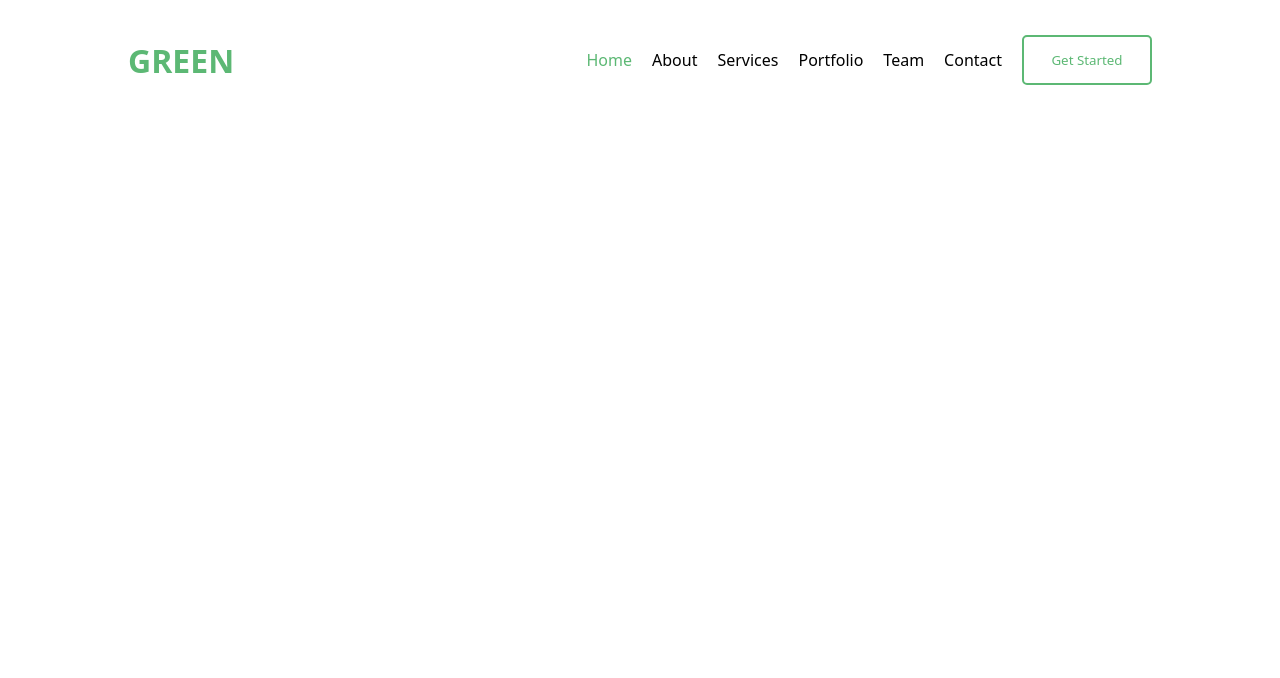
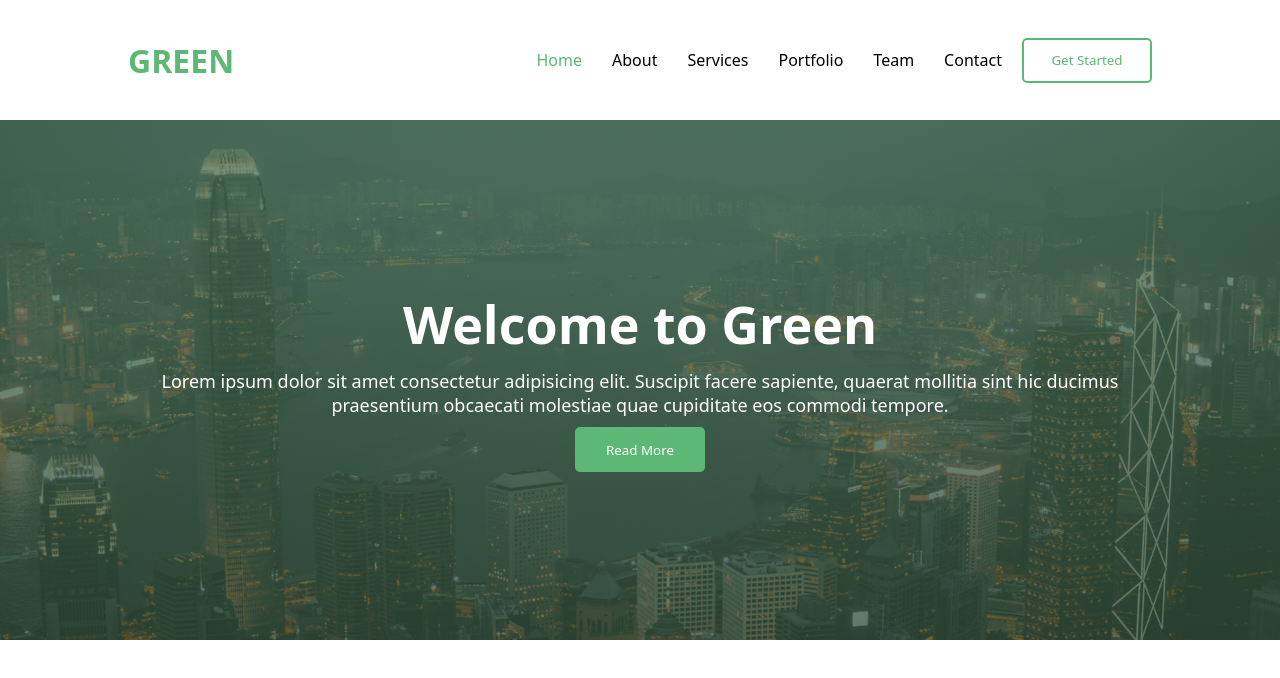
Before and after one commit to abdurahmanselmanovic/selmanovic, a plain HTML site: page index.html in a window 1280 px wide. Drawn offline with Linux system fonts and the light colour scheme.

Commit message:
hero-section added

```diff
--- a/assets/css/style.css
+++ b/assets/css/style.css
@@ -19,7 +19,7 @@
 
 .navbar h1 {
 	align-self: center;
-	font-weight: 800;
+	font-weight: 700;
 	color: #5cb874;
 }
 
@@ -32,7 +32,7 @@
 .navbar ul li {
 	text-decoration: none;
 	list-style: none;
-	margin-left: 20px;
+	margin-left: 30px;
 }
 
 .navbar ul li a {
@@ -53,9 +53,58 @@
 	color: #5cb874;
 	border-radius: 5px;
 	width: 130px;
-	height: 50px;
+	height: 45px;
 	border: 2px solid #5cb874;
 	background-color: #fff;
 }
 
-.navbar ul button:hover
+.navbar ul button:hover {
+	transition: 0.35s;
+	background-color: #5cb874;
+	color: #fff;
+}
+
+.hero {
+	width: 100%;
+	height: 65vh;
+	background-image: linear-gradient(
+			rgba(69, 109, 79, 0.753),
+			rgba(48, 77, 55, 0.753)
+		),
+		url("../img/slide-1.jpg");
+	background-position: left top;
+	background-size: cover;
+	background-repeat: no-repeat;
+	background-attachment: scroll;
+	display: flex;
+	flex-direction: column;
+	justify-content: center;
+	align-items: center;
+	padding: 0 10%;
+}
+
+.hero h1 {
+	color: #fff;
+	font-size: 52px;
+}
+
+.hero p {
+	margin-top: 10px;
+	margin-bottom: 10px;
+	color: #fff;
+	text-align: center;
+	font-size: large;
+}
+
+.hero button {
+	color: #fff;
+	border-radius: 5px;
+	width: 130px;
+	height: 45px;
+	border: 2px solid #5cb874;
+	background-color: #5cb874;
+}
+
+.hero button:hover {
+	cursor: pointer;
+}
--- a/index.html
+++ b/index.html
@@ -20,5 +20,14 @@
 				<button>Get Started</button>
 			</ul>
 		</div>
+		<div class="hero">
+			<h1>Welcome to Green</h1>
+			<p>
+				Lorem ipsum dolor sit amet consectetur adipisicing elit. Suscipit facere
+				sapiente, quaerat mollitia sint hic ducimus praesentium obcaecati
+				molestiae quae cupiditate eos commodi tempore.
+			</p>
+			<button>Read More</button>
+		</div>
 	</body>
 </html>
```
Also changed, not shown: assets/img/moon.png (deleted), assets/img/mountains_behind.png (deleted), assets/img/mountains_front.png (deleted), assets/img/slide-1.jpg (added), assets/img/slide-2.jpg (added), assets/img/slide-3.jpg (added), assets/img/stars.png (deleted).
